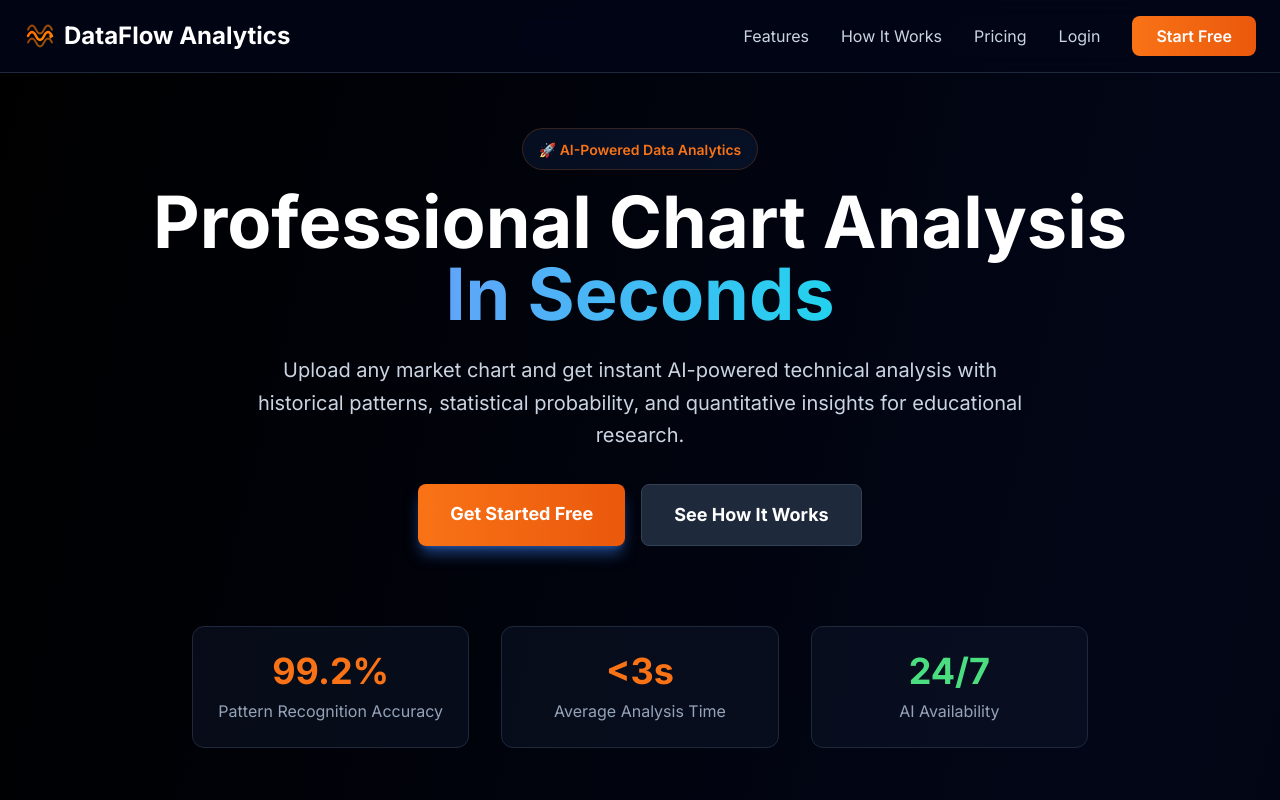
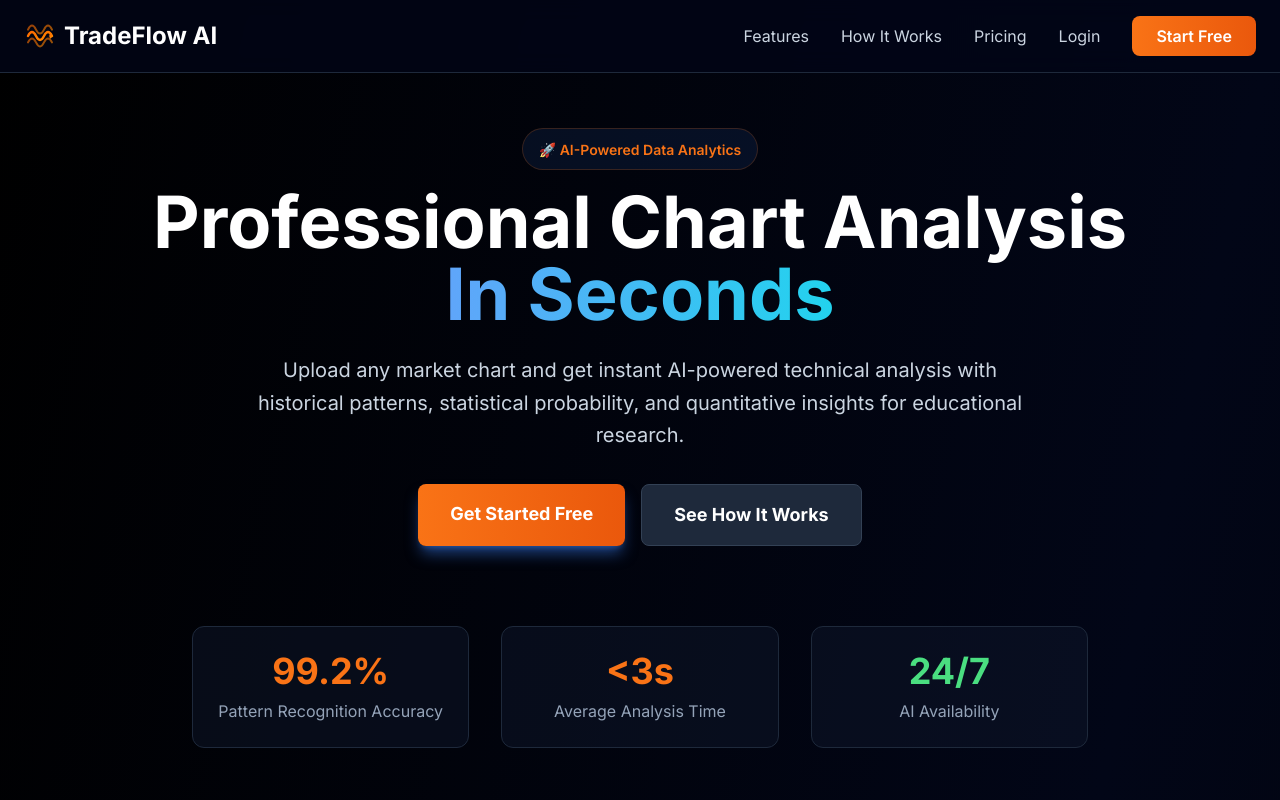
Before and after one commit to rochicenat/tradeflow-ai-frontend, a Next.js app: page / in a window 1280 px wide. Shown: the top 800 px of the page. Built offline with nearby package versions, Linux system fonts and the light colour scheme.

Commit message:
Revert to TradeFlow AI branding

```diff
--- a/app/about/page.tsx
+++ b/app/about/page.tsx
@@ -13,7 +13,7 @@ export default function AboutPage() {
           <Link href="/" className="flex items-center gap-2">
             <Activity className="w-8 h-8 text-orange-500" />
             <span className="text-2xl font-bold bg-gradient-to-r from-orange-400 to-orange-600 bg-clip-text text-transparent">
-              DataFlow Analytics
+              TradeFlow AI
             </span>
           </Link>
           <Link
@@ -31,13 +31,13 @@ export default function AboutPage() {
           animate={{ opacity: 1, y: 0 }}
           transition={{ duration: 0.5 }}
         >
-          <h1 className="text-5xl font-bold text-white mb-8">About DataFlow Analytics</h1>
+          <h1 className="text-5xl font-bold text-white mb-8">About TradeFlow AI</h1>
 
           <div className="prose prose-invert max-w-none space-y-8">
             <section>
               <h2 className="text-3xl font-semibold text-white mb-4">Our Mission</h2>
               <p className="text-slate-300 text-lg leading-relaxed">
-                DataFlow Analytics is an advanced AI-powered data analytics platform designed for market researchers,
+                TradeFlow AI is an advanced AI-powered data analytics platform designed for market researchers,
                 quantitative analysts, and students. Our mission is to democratize access to professional-grade
                 chart analysis tools through cutting-edge artificial intelligence technology.
               </p>
@@ -78,7 +78,7 @@ export default function AboutPage() {
                 <div>
                   <h3 className="text-2xl font-bold text-yellow-400 mb-3">Important Disclaimer</h3>
                   <p className="text-slate-300 text-lg leading-relaxed">
-                    <strong>DataFlow Analytics is an educational research tool only.</strong> None of the information,
+                    <strong>TradeFlow AI is an educational research tool only.</strong> None of the information,
                     analyses, or insights provided on this platform constitute financial advice, investment recommendations,
                     or trading signals. All data is provided for educational and research purposes. Users should conduct
                     their own independent research and consult with qualified financial professionals before making any
@@ -162,7 +162,7 @@ export default function AboutPage() {
       <footer className="border-t border-slate-800 py-8 mt-16">
         <div className="max-w-7xl mx-auto px-6 text-center">
           <p className="text-sm text-slate-400">
-            © 2026 DataFlow Analytics. All rights reserved. Educational research tool only.
+            © 2026 TradeFlow AI. All rights reserved. Educational research tool only.
           </p>
         </div>
       </footer>
--- a/app/login/page.tsx
+++ b/app/login/page.tsx
@@ -55,7 +55,7 @@ export default function LoginPage() {
           {/* Logo */}
           <Link href="/" className="flex items-center gap-2 mb-8">
             <Activity className="w-10 h-10 text-orange-500" />
-            <span className="text-2xl font-bold text-white">DataFlow Analytics</span>
+            <span className="text-2xl font-bold text-white">TradeFlow AI</span>
           </Link>
 
           <h1 className="text-4xl font-bold text-white mb-2">Welcome Back</h1>
--- a/app/page.tsx
+++ b/app/page.tsx
@@ -12,7 +12,7 @@ export default function Home() {
         <div className="max-w-7xl mx-auto px-6 py-4 flex items-center justify-between">
           <div className="flex items-center gap-2">
             <IconLogo className="w-8 h-8 text-orange-500" />
-            <span className="text-2xl font-bold text-white">DataFlow Analytics</span>
+            <span className="text-2xl font-bold text-white">TradeFlow AI</span>
           </div>
           <nav className="hidden md:flex items-center gap-8">
             <Link href="#features" className="text-slate-300 hover:text-white transition">Features</Link>
@@ -317,8 +317,8 @@ export default function Home() {
                 a: "Our AI model is trained on millions of historical market patterns and achieves 99.2% accuracy in technical pattern recognition for research purposes. This is an educational data analytics tool, not financial advice."
               },
               {
-                q: "What data sources does DataFlow Analytics support?",
-                a: "DataFlow Analytics processes charts from any source - crypto, stocks, forex, commodities. Simply upload a chart screenshot from TradingView, data platforms, or any visualization tool."
+                q: "What data sources does TradeFlow AI support?",
+                a: "TradeFlow AI processes charts from any source - crypto, stocks, forex, commodities. Simply upload a chart screenshot from TradingView, data platforms, or any visualization tool."
               },
               {
                 q: "How fast are the analysis results?",
@@ -330,7 +330,7 @@ export default function Home() {
               },
               {
                 q: "Do I need data analysis experience to use this?",
-                a: "No! DataFlow Analytics is designed for both beginners and professional researchers. The AI explains each analysis in clear terms with educational insights."
+                a: "No! TradeFlow AI is designed for both beginners and professional researchers. The AI explains each analysis in clear terms with educational insights."
               },
               {
                 q: "What's the difference between Pro and Premium?",
@@ -399,7 +399,7 @@ export default function Home() {
           <div>
             <div className="flex items-center gap-2 mb-4">
               <IconLogo className="w-6 h-6 text-orange-500" />
-              <span className="text-xl font-bold text-white">DataFlow Analytics</span>
+              <span className="text-xl font-bold text-white">TradeFlow AI</span>
             </div>
             <p className="text-slate-400 text-sm">Professional data analytics powered by AI</p>
           </div>
@@ -427,7 +427,7 @@ export default function Home() {
           </div>
         </div>
         <div className="max-w-7xl mx-auto mt-12 pt-8 border-t border-slate-800 text-center text-slate-500 text-sm">
-          © 2026 DataFlow Analytics. All rights reserved. Educational data analytics tool only.
+          © 2026 TradeFlow AI. All rights reserved. Educational data analytics tool only.
         </div>
       </footer>
     </div>
--- a/app/pricing/page.tsx
+++ b/app/pricing/page.tsx
@@ -75,7 +75,7 @@ export default function PricingPage() {
           <Link href="/" className="flex items-center gap-2">
             <Activity className="w-8 h-8 text-orange-500" />
             <span className="text-2xl font-bold bg-gradient-to-r from-orange-400 to-blue-500 bg-clip-text text-transparent">
-              DataFlow Analytics
+              TradeFlow AI
             </span>
           </Link>
           <div className="flex items-center gap-4">
@@ -207,7 +207,7 @@ export default function PricingPage() {
             <h3 className="text-xl font-bold text-yellow-400">Educational Tool Disclaimer</h3>
           </div>
           <p className="text-slate-300 text-lg max-w-3xl mx-auto">
-            DataFlow Analytics is a research and educational AI data analytics platform. None of the information provided is financial or investment advice. All analyses are for educational and research purposes only.
+            TradeFlow AI is a research and educational AI data analytics platform. None of the information provided is financial or investment advice. All analyses are for educational and research purposes only.
           </p>
         </motion.div>
 
--- a/app/privacy/page.tsx
+++ b/app/privacy/page.tsx
@@ -12,7 +12,7 @@ export default function PrivacyPage() {
           <Link href="/" className="flex items-center gap-2">
             <Activity className="w-8 h-8 text-orange-500" />
             <span className="text-2xl font-bold bg-gradient-to-r from-orange-400 to-orange-600 bg-clip-text text-transparent">
-              DataFlow Analytics
+              TradeFlow AI
             </span>
           </Link>
           <Link href="/" className="text-sm text-slate-300 hover:text-white transition">
@@ -34,7 +34,7 @@ export default function PrivacyPage() {
           <section>
             <h2 className="text-3xl font-semibold text-white mb-4">1. Introduction</h2>
             <p className="text-slate-300 leading-relaxed">
-              DataFlow Analytics ("we," "our," or "us") is committed to protecting your privacy.
+              TradeFlow AI ("we," "our," or "us") is committed to protecting your privacy.
               This Privacy Policy explains how we collect, use, and safeguard your information when you
               use our educational AI data analytics platform.
             </p>
@@ -187,7 +187,7 @@ export default function PrivacyPage() {
           <section>
             <h2 className="text-3xl font-semibold text-white mb-4">10. Children's Privacy</h2>
             <p className="text-slate-300 leading-relaxed">
-              DataFlow Analytics is not intended for users under 18. We do not knowingly collect
+              TradeFlow AI is not intended for users under 18. We do not knowingly collect
               data from minors. If you believe a minor has provided data, contact us immediately.
             </p>
           </section>
@@ -221,7 +221,7 @@ export default function PrivacyPage() {
 
       <footer className="border-t border-slate-800 py-8">
         <div className="max-w-7xl mx-auto px-6 text-center text-slate-500 text-sm">
-          © 2026 DataFlow Analytics. Educational research tool only.
+          © 2026 TradeFlow AI. Educational research tool only.
         </div>
       </footer>
     </div>
--- a/app/refund/page.tsx
+++ b/app/refund/page.tsx
@@ -12,7 +12,7 @@ export default function RefundPage() {
           <Link href="/" className="flex items-center gap-2">
             <Activity className="w-8 h-8 text-orange-500" />
             <span className="text-2xl font-bold bg-gradient-to-r from-orange-400 to-orange-600 bg-clip-text text-transparent">
-              DataFlow Analytics
+              TradeFlow AI
             </span>
           </Link>
           <Link href="/" className="text-sm text-slate-300 hover:text-white transition">
@@ -34,7 +34,7 @@ export default function RefundPage() {
           <section>
             <h2 className="text-3xl font-semibold text-white mb-4">1. Subscription Refunds</h2>
             <p className="text-slate-300 leading-relaxed">
-              DataFlow Analytics offers a <strong>7-day money-back guarantee</strong> for all paid subscriptions
+              TradeFlow AI offers a <strong>7-day money-back guarantee</strong> for all paid subscriptions
               (Pro and Premium plans). If you are not satisfied with our educational analytics service, you may
               request a full refund within 7 days of your initial purchase.
             </p>
@@ -96,7 +96,7 @@ export default function RefundPage() {
           <section>
             <h2 className="text-3xl font-semibold text-white mb-4">6. Service Outages</h2>
             <p className="text-slate-300 leading-relaxed">
-              If DataFlow Analytics experiences significant downtime (more than 24 consecutive hours)
+              If TradeFlow AI experiences significant downtime (more than 24 consecutive hours)
               due to technical issues on our end, affected users may be eligible for a prorated
               refund or service credit. Please contact support for assistance.
             </p>
@@ -117,14 +117,14 @@ export default function RefundPage() {
             <p className="text-slate-300 leading-relaxed">
               We reserve the right to update this Refund Policy at any time. Changes will
               be posted on this page with an updated "Last updated" date. Continued use
-              of DataFlow Analytics after policy changes constitutes acceptance of those changes.
+              of TradeFlow AI after policy changes constitutes acceptance of those changes.
             </p>
           </section>
 
           <section className="bg-blue-500/10 border border-orange-500/30 rounded-2xl p-6">
             <h2 className="text-3xl font-semibold text-orange-500 mb-4">9. Educational Service Notice</h2>
             <p className="text-slate-300 leading-relaxed">
-              DataFlow Analytics is an educational data analytics platform. Refund requests based on
+              TradeFlow AI is an educational data analytics platform. Refund requests based on
               "lack of profitability" or "inaccurate predictions" are not valid, as we explicitly state
               that our service is for research and educational purposes only, not financial advice or
               guaranteed outcomes.
@@ -147,7 +147,7 @@ export default function RefundPage() {
 
       <footer className="border-t border-slate-800 py-8">
         <div className="max-w-7xl mx-auto px-6 text-center text-slate-500 text-sm">
-          © 2026 DataFlow Analytics. Educational research tool only.
+          © 2026 TradeFlow AI. Educational research tool only.
         </div>
       </footer>
     </div>
--- a/app/signup/page.tsx
+++ b/app/signup/page.tsx
@@ -89,7 +89,7 @@ export default function SignupPage() {
           {/* Logo */}
           <Link href="/" className="flex items-center gap-2 mb-8">
             <Activity className="w-10 h-10 text-orange-500" />
-            <span className="text-2xl font-bold text-white">DataFlow Analytics</span>
+            <span className="text-2xl font-bold text-white">TradeFlow AI</span>
           </Link>
 
           <h1 className="text-4xl font-bold text-white mb-2">Create Account</h1>
--- a/app/terms/page.tsx
+++ b/app/terms/page.tsx
@@ -12,7 +12,7 @@ export default function TermsPage() {
           <Link href="/" className="flex items-center gap-2">
             <Activity className="w-8 h-8 text-orange-500" />
             <span className="text-2xl font-bold bg-gradient-to-r from-orange-400 to-orange-600 bg-clip-text text-transparent">
-              DataFlow Analytics
+              TradeFlow AI
             </span>
           </Link>
           <Link href="/" className="text-sm text-slate-300 hover:text-white transition">
@@ -34,7 +34,7 @@ export default function TermsPage() {
           <section>
             <h2 className="text-3xl font-semibold text-white mb-4">1. Acceptance of Terms</h2>
             <p className="text-slate-300 leading-relaxed">
-              By accessing or using DataFlow Analytics, you agree to be bound by these Terms of Service.
+              By accessing or using TradeFlow AI, you agree to be bound by these Terms of Service.
               If you do not agree to these terms, please do not use our platform.
             </p>
           </section>
@@ -42,7 +42,7 @@ export default function TermsPage() {
           <section>
             <h2 className="text-3xl font-semibold text-white mb-4">2. Service Description</h2>
             <p className="text-slate-300 leading-relaxed">
-              DataFlow Analytics is an <strong>educational AI data analytics platform</strong> that provides
+              TradeFlow AI is an <strong>educational AI data analytics platform</strong> that provides
               automated technical analysis of market charts for research purposes only. Our service:
             </p>
             <ul className="list-disc list-inside text-slate-300 space-y-2 ml-4 mt-2">
@@ -56,7 +56,7 @@ export default function TermsPage() {
           <section className="bg-red-500/10 border-2 border-red-500/50 rounded-2xl p-8">
             <h2 className="text-3xl font-semibold text-red-400 mb-4">3. CRITICAL DISCLAIMER - NOT FINANCIAL ADVICE</h2>
             <p className="text-white text-lg font-semibold leading-relaxed">
-              <strong>IMPORTANT:</strong> DataFlow Analytics is strictly an educational data analytics tool.
+              <strong>IMPORTANT:</strong> TradeFlow AI is strictly an educational data analytics tool.
               None of the information, analyses, patterns, probabilities, or insights provided on this platform
               constitute financial advice, investment recommendations, trading signals, or any form of professional
               financial guidance.
@@ -110,7 +110,7 @@ export default function TermsPage() {
           <section>
             <h2 className="text-3xl font-semibold text-white mb-4">7. Intellectual Property</h2>
             <p className="text-slate-300 leading-relaxed">
-              All content, AI models, algorithms, and technology are owned by DataFlow Analytics.
+              All content, AI models, algorithms, and technology are owned by TradeFlow AI.
               You retain rights to your uploaded charts but grant us temporary license to process them.
             </p>
           </section>
@@ -118,7 +118,7 @@ export default function TermsPage() {
           <section>
             <h2 className="text-3xl font-semibold text-white mb-4">8. Limitation of Liability</h2>
             <p className="text-slate-300 leading-relaxed">
-              DataFlow Analytics is provided "as is" without warranties. We are not liable for:
+              TradeFlow AI is provided "as is" without warranties. We are not liable for:
             </p>
             <ul className="list-disc list-inside text-slate-300 space-y-2 ml-4 mt-2">
               <li>Financial losses resulting from use of our platform</li>
@@ -158,7 +158,7 @@ export default function TermsPage() {
 
       <footer className="border-t border-slate-800 py-8">
         <div className="max-w-7xl mx-auto px-6 text-center text-slate-500 text-sm">
-          © 2026 DataFlow Analytics. Educational research tool only.
+          © 2026 TradeFlow AI. Educational research tool only.
         </div>
       </footer>
     </div>
```
